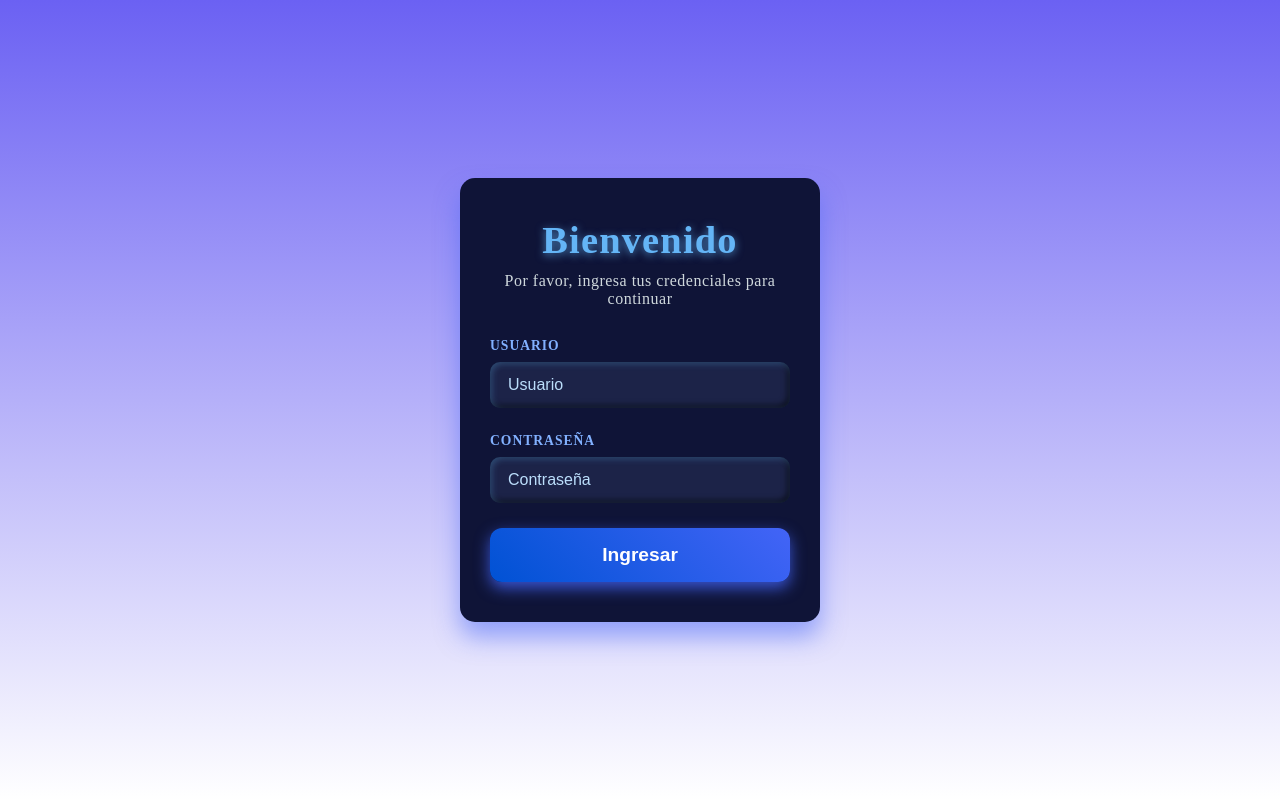
After one commit to LuisRonaldo117/PROYECTO_EMERGENTES_II, a Flask app: page /login in a window 1280 px wide. The commit adds this page. Run offline with Flask 3, Linux system fonts and the light colour scheme.

Commit message:
Login incorporado

```diff
--- a/controllers/usuario_controller.py
+++ b/controllers/usuario_controller.py
@@ -14,12 +14,11 @@ def index():
 @usuario_bp.route("/create", methods=['GET','POST'])
 def create():
     if request.method == 'POST':
-        nombre = request.form['nombre']
         username = request.form['username']
         password = request.form['password']
         rol = request.form['rol']
 
-        usuario = Usuario(nombre,username,password,rol)
+        usuario = Usuario(username,password,rol)
         usuario.save()
         return redirect(url_for('usuario.index'))
 
@@ -29,12 +28,11 @@ def create():
 def edit(id):
     usuario = Usuario.get_by_id(id)
     if request.method == 'POST':
-        nombre = request.form['nombre']
         username = request.form['username']
         password = request.form['password']
         rol = request.form['rol']
         #actualizar
-        usuario.update(nombre=nombre, username=username, password=password,rol=rol)
+        usuario.update(username=username, password=password,rol=rol)
         return redirect(url_for('usuario.index'))
 
     return usuario_view.edit(usuario)
--- a/run.py
+++ b/run.py
@@ -1,35 +1,84 @@
-from flask import Flask, request
-from flask import redirect, url_for
-
+from flask import Flask, request, render_template, redirect, url_for, session, flash
+from werkzeug.security import check_password_hash
 from controllers import usuario_controller, cliente_controller, producto_controller, venta_controller
-
+from models.usuario_model import Usuario  # Importa tu modelo Usuario
 from database import db
 
 app = Flask(__name__)
+app.secret_key = 'clave-secreta-123'  # Necesaria para usar sesiones
 
 app.config["SQLALCHEMY_DATABASE_URI"] = "sqlite:///ventas.db"
 app.config["SQLALCHEMY_TRACK_MODIFICATIONS"] = False
 
 db.init_app(app)
 
+# Registrar blueprints
 app.register_blueprint(usuario_controller.usuario_bp)
 app.register_blueprint(cliente_controller.cliente_bp)
 app.register_blueprint(producto_controller.producto_bp)
 app.register_blueprint(venta_controller.venta_bp)
 
+# Context processor para navegación activa
 @app.context_processor
 def inject_active_path():
     def is_active(path):
         return 'active' if request.path == path else ''
-    return(dict(is_active = is_active))
+    return dict(is_active=is_active)
 
-@app.route("/")
+# Ruta raíz redirige a login
+@app.route('/')
 def home():
-    return redirect(url_for('usuario.index'))
+    return redirect(url_for('login'))
+
+# Ruta de login
+@app.route('/login', methods=['GET', 'POST'])
+def login():
+    if request.method == 'POST':
+        username = request.form.get('username')
+        password = request.form.get('password')
+
+        usuario = Usuario.query.filter_by(username=username).first()
+
+        if usuario and usuario.verify_password(password):
+            session['usuario_id'] = usuario.id
+            session['rol'] = usuario.rol
+
+            if usuario.rol == 'admin':
+                return redirect(url_for('admin_dashboard'))
+            elif usuario.rol == 'empleado':
+                return redirect(url_for('empleado_dashboard'))
+            else:
+                flash('Rol no válido', 'danger')
+        else:
+            flash('Usuario o contraseña incorrectos', 'error')
 
 
+    return render_template('login.html')
+
+# Ruta de dashboard para administrador
+@app.route('/admin')
+def admin_dashboard():
+    if 'usuario_id' not in session or session.get('rol') != 'admin':
+        flash('Acceso denegado: Admin solo', 'danger')
+        return redirect(url_for('login'))
+    return render_template('usuarios/index.html')
+
+# Ruta de dashboard para empleado
+@app.route('/empleado')
+def empleado_dashboard():
+    if 'usuario_id' not in session or session.get('rol') != 'empleado':
+        flash('Acceso denegado: Empleado solo', 'danger')
+        return redirect(url_for('login'))
+    return render_template('empleado/dashboard.html')
+
+# Ruta para cerrar sesión
+@app.route('/logout')
+def logout():
+    session.clear()
+    flash('Sesión cerrada correctamente', 'success')
+    return redirect(url_for('login'))
+
 if __name__ == "__main__":
-
     with app.app_context():
         db.create_all()
     app.run(debug=True)
--- /dev/null
+++ b/static/css/login.css
@@ -0,0 +1,148 @@
+/* login.css - versión azul fuerte */
+
+@import url('https://fonts.googleapis.com/css2?family=Poppins:wght@400;600&display=swap');
+
+* {
+  box-sizing: border-box;
+  margin: 0;
+  padding: 0;
+
+}
+
+body, html {
+  height: 100%;
+  background: linear-gradient(to bottom, #6b61f3 0%, #ffffff 100%);
+  display: flex;
+  justify-content: center;
+  align-items: center;
+  color: #0f1437;
+}
+
+.login-wrapper {
+  width: 100%;
+  max-width: 400px;
+  padding: 20px;
+}
+
+.login-card {
+  background: #0f1437;
+  border-radius: 15px;
+  box-shadow: 0 15px 25px rgba(67, 100, 247, 0.5);
+  padding: 40px 30px;
+  transition: transform 0.3s ease;
+}
+
+.login-card:hover {
+  transform: translateY(-10px);
+}
+
+.login-title {
+  font-size: 2.4rem;
+  font-weight: 600;
+  margin-bottom: 10px;
+  text-align: center;
+  letter-spacing: 1.2px;
+  color: #64b5f6; /* azul claro vibrante */
+  text-shadow: 0 2px 8px rgba(100, 181, 246, 0.7);
+}
+
+.login-subtitle {
+  font-size: 1rem;
+  font-weight: 400;
+  color: #cfd8dc;
+  margin-bottom: 30px;
+  text-align: center;
+  letter-spacing: 0.5px;
+}
+
+.login-form {
+  display: flex;
+  flex-direction: column;
+}
+
+.input-group {
+  margin-bottom: 25px;
+}
+
+.input-group label {
+  display: block;
+  font-weight: 600;
+  margin-bottom: 8px;
+  color: #82b1ff;
+  text-transform: uppercase;
+  font-size: 0.85rem;
+  letter-spacing: 1px;
+}
+
+.input-group input {
+  width: 100%;
+  padding: 14px 18px;
+  font-size: 1rem;
+  border-radius: 10px;
+  border: none;
+  outline: none;
+  background: #1c2348;
+  color: #e3f2fd;
+  transition: background 0.3s ease, box-shadow 0.3s ease;
+  box-shadow: inset 2px 2px 6px rgba(100, 181, 246, 0.3),
+              inset -2px -2px 6px rgba(0,0,0,0.7);
+}
+
+.input-group input::placeholder {
+  color: #bbdefb;
+  font-weight: 300;
+}
+
+.input-group input:focus {
+
+  box-shadow: 0 0 8px 3px #64b5f6;
+  color: #fff;
+}
+
+.btn-login {
+  padding: 16px;
+  font-size: 1.2rem;
+  font-weight: 700;
+  background: linear-gradient(45deg, #0052D4, #4364F7);
+  border: none;
+  border-radius: 12px;
+  color: #fff;
+  cursor: pointer;
+  box-shadow: 0 6px 15px rgba(67, 100, 247, 0.8);
+  transition: background 0.3s ease, box-shadow 0.3s ease, transform 0.2s ease;
+}
+
+.btn-login:hover {
+  background: linear-gradient(45deg, #2276f7, #64b5f6);
+  box-shadow: 0 8px 20px rgba(100, 181, 246, 1);
+  transform: translateY(-3px);
+}
+
+.btn-login:active {
+  transform: translateY(0);
+  box-shadow: 0 4px 12px rgba(67, 100, 247, 0.6);
+}
+/* Estilos para mensajes flash de error o alerta */
+.alert {
+  padding: 12px 20px;
+  margin-bottom: 20px;
+  border-radius: 10px;
+  font-weight: 600;
+  font-size: 1rem;
+  box-shadow: 0 2px 8px rgba(100, 181, 246, 0.5);
+  text-align: center;
+}
+
+/* Mensaje de error (danger) */
+.alert-danger, .alert-error {
+  background-color: #b71c1c; /* rojo oscuro */
+  color: #fff;
+  border: 2px solid #f44336; /* rojo vivo */
+}
+
+/* Mensaje de éxito */
+.alert-success {
+  background-color: #2e7d32; /* verde oscuro */
+  color: #fff;
+  border: 2px solid #4caf50; /* verde vivo */
+}
--- /dev/null
+++ b/templates/login.html
@@ -0,0 +1,41 @@
+<!DOCTYPE html>
+<html lang="es">
+<head>
+  <meta charset="UTF-8" />
+  <title>Iniciar Sesión</title>
+  <meta name="viewport" content="width=device-width, initial-scale=1" />
+  <link rel="stylesheet" href="{{ url_for('static', filename='css/login.css') }}" />
+</head>
+<body>
+  <div class="login-wrapper">
+    <div class="login-card">
+      <h2 class="login-title">Bienvenido</h2>
+      <p class="login-subtitle">Por favor, ingresa tus credenciales para continuar</p>
+
+      <!-- Mostrar mensajes flash -->
+      {% with messages = get_flashed_messages(with_categories=true) %}
+  {% if messages %}
+    {% for category, message in messages %}
+      <div class="alert alert-{{ 'danger' if category == 'error' else category }}">
+        {{ message }}
+      </div>
+    {% endfor %}
+  {% endif %}
+{% endwith %}
+
+
+      <form method="POST" class="login-form" novalidate>
+        <div class="input-group">
+          <label for="username">Usuario</label>
+          <input id="username" name="username" type="text" placeholder="Usuario" required />
+        </div>
+        <div class="input-group">
+          <label for="password">Contraseña</label>
+          <input id="password" name="password" type="password" placeholder="Contraseña" required />
+        </div>
+        <button type="submit" class="btn-login">Ingresar</button>
+      </form>
+    </div>
+  </div>
+</body>
+</html>
--- a/templates/usuarios/create.html
+++ b/templates/usuarios/create.html
@@ -23,7 +23,7 @@
        <label for="" class="form-label">Rol</label>
        <select name="rol" class="form-select" required>
         <option value="admin">Admin</option>
-        <option value="cajero">Cajero</option>
+        <option value="empleado">Empleado</option>
        </select>
     </div>
     <button type="submit" class="btn btn-primary">Registrar Usuario</button>
```
Also changed, not shown: models/usuario_model.py (+7 -11 lines), templates/admin/dashboard.html (added, +12 -0 lines), templates/empleado/dashboard.html (added, +12 -0 lines), templates/usuarios/edit.html (+2 -5 lines), instance/ventas.db.
